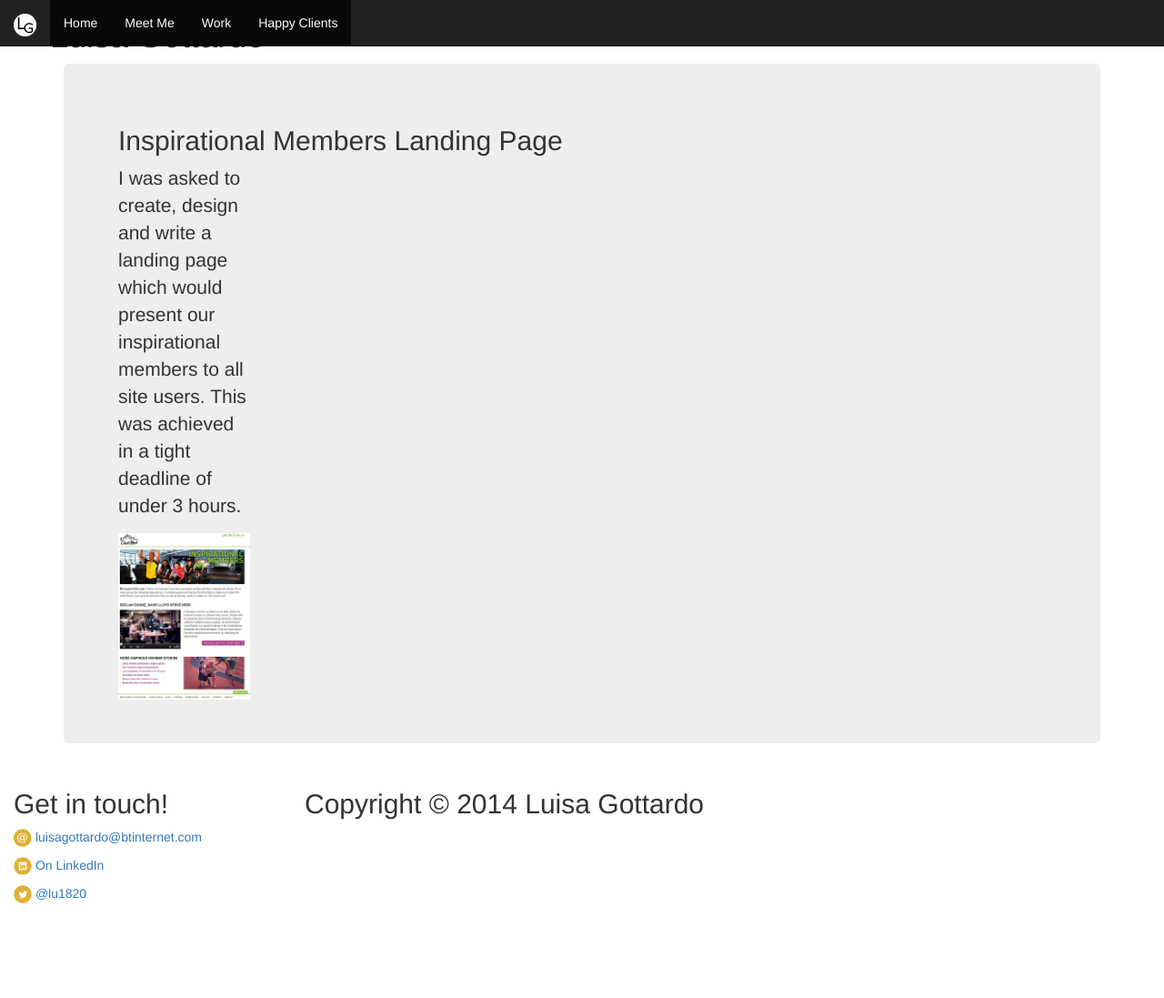
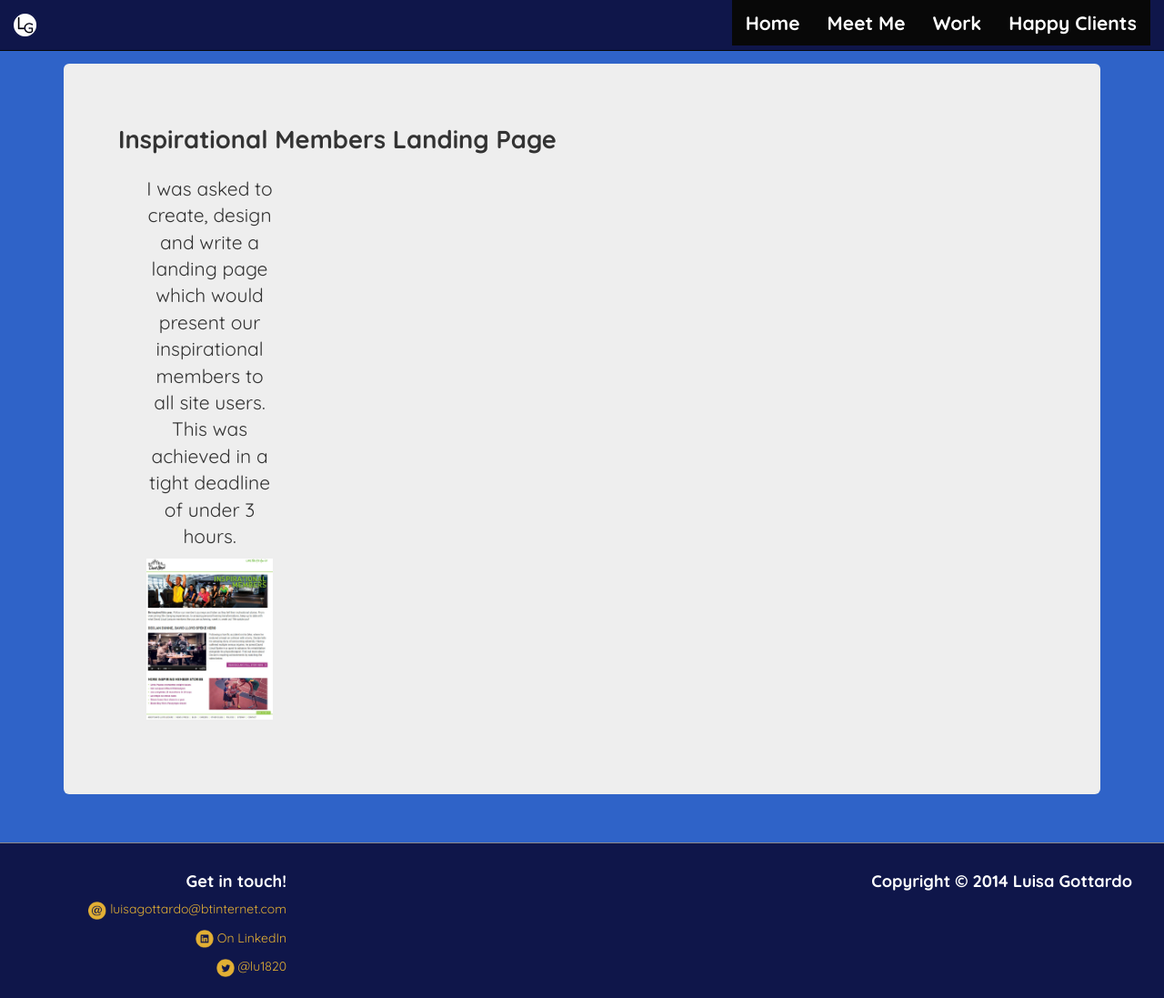
Before and after one commit to luisagottardo/luisagottardo.github.io, a Jekyll site: the page make/dl-landingpage.html, which Jekyll copies as it is, in a window 1280 px wide and 1097 px high. Shown: the whole window at 91% size. Built offline with Jekyll 4.4.1, drawn with Linux system fonts in a browser that asks for light colours; nearby versions of some CDN libraries; library files that are not in the unit come from our copies.

Commit message:
fix layout

```diff
--- a/make/dl-landingpage.html
+++ b/make/dl-landingpage.html
@@ -9,14 +9,14 @@
   <meta charset="UTF-8" />
   <meta name="viewport" content="width=device-width, initial-scale=1.0">
     <!-- Bootstrap -->
-    <link href="css/bootstrap.min.css" rel="stylesheet" media="screen">
+    <link href="../css/bootstrap.min.css" rel="stylesheet" media="screen">
 
     <!-- HTML5 shim and Respond.js IE8 support of HTML5 elements and media queries -->
     <!--[if lt IE 9]>
       <script src="../../assets/js/html5shiv.js"></script>
       <script src="../../assets/js/respond.min.js"></script>
     <![endif]-->
-  <link href="css/styles.css" rel="stylesheet">
+  <link href="../css/styles.css" rel="stylesheet">
 
   <!-- Add jQuery library -->
   <script type="text/javascript" src="http://code.jquery.com/jquery-latest.min.js"></script>
@@ -105,7 +105,7 @@
 </div>
 
     <!-- Include all compiled plugins (below), or include individual files as needed -->
-    <script src="js/bootstrap.min.js"></script>
+    <script src="../js/bootstrap.min.js"></script>
 
     <script type="text/javascript">
 		$(document).ready(function() {
```
